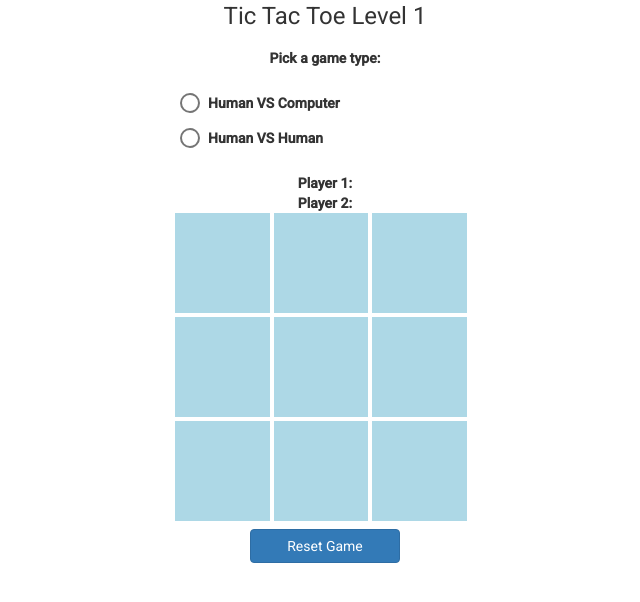
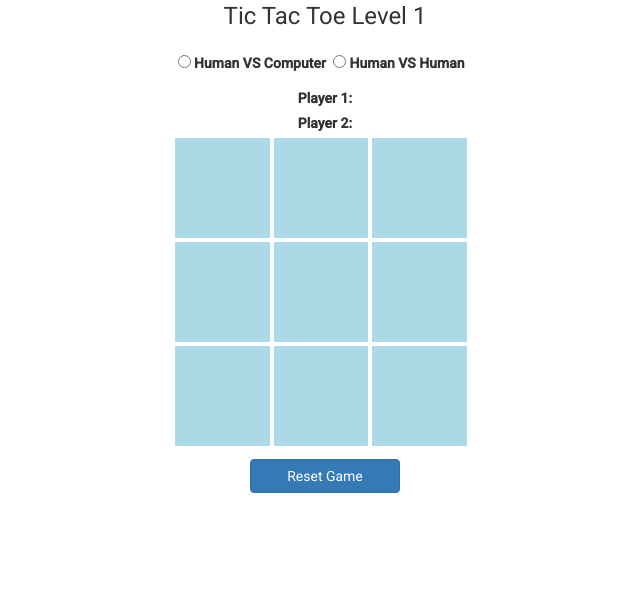
Before and after one commit to DanielJosephSerna/TicTacToeAngular3, an Angular app in the folder tic-tac-toe3/: page / in a window 1280 px wide. Shown: the top 602 px of the page, without its empty margins (315-955 px from the left). Built offline with nearby package versions, Linux system fonts and the light colour scheme.

Commit message:
refactored to use radio buttons for game type

```diff
--- a/tic-tac-toe3/src/app/app.module.ts
+++ b/tic-tac-toe3/src/app/app.module.ts
@@ -7,7 +7,7 @@ import { GameService } from './services/game.service';
 import { HttpClientModule } from '@angular/common/http';
 import { MaterialModule } from './material/material.module';
 import { BrowserAnimationsModule } from '@angular/platform-browser/animations';
-import { FormsModule } from '@angular/forms';
+import { ReactiveFormsModule } from '@angular/forms';
 
 @NgModule({
   declarations: [
@@ -19,7 +19,7 @@ import { FormsModule } from '@angular/forms';
     HttpClientModule,
     MaterialModule,
     BrowserAnimationsModule,
-    FormsModule
+    ReactiveFormsModule
   ],
   providers: [GameService],
   bootstrap: [AppComponent]
--- a/tic-tac-toe3/src/app/components/game/game.component.html
+++ b/tic-tac-toe3/src/app/components/game/game.component.html
@@ -2,18 +2,26 @@
     <h1>Tic Tac Toe Level 1</h1>
 
     <div class="pt-2"></div>
-    <div>
-        <label>Pick a game type:</label>
-        <mat-radio-group class="radio-group" [(ngModel)]="gameChoice">
-            <mat-radio-button
-            class="radio-button"
-            *ngFor="let choice of choices"
-            [value]="choice"
-            [disabled]="disableAfterFirstMove()">
-                {{choice}}
-            </mat-radio-button>
-        </mat-radio-group>
-    </div>
+    <form [formGroup]="controlsFormGroup" class="mb-3">
+        <div class="form-check-inline">
+            <label class="form-check-label">
+                <input type="radio"
+                    class="form-check-input"
+                    formControlName="radioExample"
+                    (click)="setUpGame()"
+                    value="HVC" />Human VS Computer
+            </label>
+        </div>
+        <div class="form-check-inline">
+            <label class="form-check-label">
+                <input type="radio"
+                    class="form-check-input"
+                    formControlName="radioExample"
+                    (click)="setUpGame()"
+                    value="HVH" />Human VS Human
+            </label>
+        </div>
+    </form>
 
     <div class="pt-2"></div>
     <span><b>Player 1:</b> {{playerOne}}</span><br>
@@ -37,9 +45,8 @@
     </div>
     <div class="pt-2"></div>
 
-    <button class="btn btn-primary new-game"
+    <button class="btn btn-primary mb-3 new-game"
             (click)="resetGame()">Reset Game</button>
     <div class="pt-2"></div>
 
-    <h4 *ngIf="gameOver"><b>Winner:</b> {{game.winnerPlayer}}</h4>
 </div>
--- a/tic-tac-toe3/src/app/components/game/game.component.ts
+++ b/tic-tac-toe3/src/app/components/game/game.component.ts
@@ -1,4 +1,5 @@
 import { Component, OnInit } from '@angular/core';
+import { FormBuilder, FormControl, FormGroup } from '@angular/forms';
 import { Game } from 'src/app/models/game';
 import { Tiles } from 'src/app/models/tiles';
 import { GameService } from 'src/app/services/game.service';
@@ -10,26 +11,136 @@ import { GameService } from 'src/app/services/game.service';
 })
 export class GameComponent implements OnInit {
 
-  choices: string[] = ['Human VS Computer', 'Human VS Human'];
-  gameChoice: string;
-  firstMove: boolean;
+  controlsFormGroup: FormGroup;
+  radioExample: FormControl = new FormControl;
+  radioTouched: boolean = false;
+
   playerOne: string;
   playerTwo: string;
-  state: string;
   game: Game;
   tiles: Tiles[];
 
 
-  constructor(private gameService: GameService) { }
+  constructor(private fb: FormBuilder, private gameService: GameService) { }
 
   ngOnInit() {
-    // this.getGame();
 
-    this.gameChoice = '';
-    this.firstMove = false;
-    this.playerOne = '';
-    this.playerTwo = '';
-    this.state = '';
+    this.controlsFormGroup = this.fb.group({
+      radioExample: this.radioExample
+    })
+
+    this.resetGame();
+  }
+
+  get gameOver(): boolean {
+    if(this.game.status === "OVER") {
+
+      return true;
+    } else if(this.game.status === "TIE") {
+
+      return true;
+    }
+    return false;
+  }
+
+  getDummy2() {
+    this.controlsFormGroup.reset();
+
+  }
+
+  setUpGame() {
+
+    this.controlsFormGroup.get('radioExample').valueChanges.subscribe(value => {
+
+      this.radioTouched = true;
+
+      if(value == 'HVC') {
+
+        this.gameService.getNewHumanComputerGame().subscribe( data => {
+          this.game = data;
+
+          this.tiles = [
+            {text: this.game.board.boardArr[0], cols: 1, rows: 1, color: 'lightblue', font: 72, position: 0},
+            {text: this.game.board.boardArr[1], cols: 1, rows: 1, color: 'lightblue', font: 72, position: 1},
+            {text: this.game.board.boardArr[2], cols: 1, rows: 1, color: 'lightblue', font: 72, position: 2},
+            {text: this.game.board.boardArr[3], cols: 1, rows: 1, color: 'lightblue', font: 72, position: 3},
+            {text: this.game.board.boardArr[4], cols: 1, rows: 1, color: 'lightblue', font: 72, position: 4},
+            {text: this.game.board.boardArr[5], cols: 1, rows: 1, color: 'lightblue', font: 72, position: 5},
+            {text: this.game.board.boardArr[6], cols: 1, rows: 1, color: 'lightblue', font: 72, position: 6},
+            {text: this.game.board.boardArr[7], cols: 1, rows: 1, color: 'lightblue', font: 72, position: 7},
+            {text: this.game.board.boardArr[8], cols: 1, rows: 1, color: 'lightblue', font: 72, position: 8}
+          ];
+
+          this.playerOne = this.game.playerList[0].type;
+          this.playerTwo = this.game.playerList[1].type;
+        });
+      } else {
+
+
+      }
+    });
+  }
+
+  move(boardPosition: number) {
+
+    if(this.radioTouched && this.game != null) {
+
+      if(!this.gameOver) {
+
+        if(this.tiles[boardPosition].text === " ") {
+
+          let countSpace = 0; let gameSpace = 0;
+
+          this.game.playerList[1].move = boardPosition;
+          this.game.playerList[0].move = boardPosition;
+
+          if(this.controlsFormGroup.get('radioExample').value == 'HVC') {
+
+            this.gameService.performHumanAndComputerMove(this.game).subscribe(postData => {
+
+              for(let i = 0; i < 9; i=i+1) {
+
+                this.tiles[i].text = postData.board.boardArr[i];
+              }
+
+              this.game = postData;
+
+              for(let i = 0; i < 9; i=i+1) {
+
+                if(this.tiles[i].text === " ") {
+
+                  countSpace = countSpace + 1;
+                }
+
+                if(this.game.board.boardArr[i] == ' ') {
+                  gameSpace = gameSpace + 1;
+                }
+              }
+
+              if(postData.status === "OVER") {
+
+                for(let i = 0; i < 3; i=i+1) {
+
+                  this.tiles[postData.winningLine[i]].color = 'palegreen';
+                }
+              }
+            });
+          } else {
+
+
+          }
+        }
+      }
+    }
+  }
+
+  resetGame() {
+
+    this.controlsFormGroup.reset();
+
+    this.playerOne = ' ';
+    this.playerTwo = ' ';
+    this.game = null;
 
     this.tiles = [
       {text: ' ', cols: 1, rows: 1, color: 'lightblue', font: 72, position: 0},
@@ -43,131 +154,4 @@ export class GameComponent implements OnInit {
       {text: ' ', cols: 1, rows: 1, color: 'lightblue', font: 72, position: 8}
     ];
   }
-
-  disableAfterFirstMove() {
-    if(this.firstMove) {
-
-      return true;
-    }
-    return false
-  }
-
-  get gameOver(): boolean {
-    if(this.state === "OVER") {
-
-      for(let i = 0; i < 3; i=i+1) {
-        this.tiles[this.game.winningLine[i]].color = 'palegreen';
-      }
-
-      return true;
-    } else if(this.state === "TIE") {
-
-      return true;
-    }
-    return false;
-  }
-
-  get getGame(): Game {
-
-    if(this.gameChoice === 'Human VS Computer') {
-
-      this.gameService.getNewHumanComputerGame().subscribe( data => {
-
-        this.game = data;console.log("GAME: " + this.game);
-      });
-    } else {
-
-      console.log("Need backend implementation");
-    }
-
-    return this.game;
-  }
-
-  move(tempPosition: number) {
-
-    let moveGame: Game;
-    if(this.gameChoice !== '') {
-
-      if(this.firstMove == false) {
-
-        moveGame = this.getGame;console.log("Move " + moveGame);
-        this.firstMove = true;
-
-        this.tiles = [
-          {text: moveGame.board.boardArr[0], cols: 1, rows: 1, color: 'lightblue', font: 72, position: 0},
-          {text: moveGame.board.boardArr[1], cols: 1, rows: 1, color: 'lightblue', font: 72, position: 1},
-          {text: moveGame.board.boardArr[2], cols: 1, rows: 1, color: 'lightblue', font: 72, position: 2},
-          {text: moveGame.board.boardArr[3], cols: 1, rows: 1, color: 'lightblue', font: 72, position: 3},
-          {text: moveGame.board.boardArr[4], cols: 1, rows: 1, color: 'lightblue', font: 72, position: 4},
-          {text: moveGame.board.boardArr[5], cols: 1, rows: 1, color: 'lightblue', font: 72, position: 5},
-          {text: moveGame.board.boardArr[6], cols: 1, rows: 1, color: 'lightblue', font: 72, position: 6},
-          {text: moveGame.board.boardArr[7], cols: 1, rows: 1, color: 'lightblue', font: 72, position: 7},
-          {text: moveGame.board.boardArr[8], cols: 1, rows: 1, color: 'lightblue', font: 72, position: 8}
-        ];
-
-        this.playerOne = moveGame.playerList[0].type;
-        this.playerTwo = moveGame.playerList[1].type;
-        this.state = moveGame.stateOfPlay;
-      }
-
-      if(!this.gameOver) {
-
-        if(this.tiles[tempPosition].text === " ") {
-
-          // make service call for /play/human-computer
-          this.game.playerList[0].move = tempPosition;
-
-          this.gameService.performHumanAndComputerMove(this.game).subscribe(postData => {
-
-            for(let i = 0; i < 9; i=i+1) {
-              this.tiles[i].text = postData.board.boardArr[i];
-            }
-
-            this.game = postData;
-          });
-
-        }
-
-      }
-
-    }
-
-  }
-
-  resetGame() {
-
-    this.gameChoice = '';
-    this.firstMove = false;
-    this.playerOne = '';
-    this.playerTwo = '';
-    this.state = '';
-
-    // this.game.winnerPiece = " "; // reset the game model
-    // this.game.winnerPlayer = " ";
-    // this.game.winningLine = [0, 0, 0];
-    // this.game.typeOfGame = "HUMAN VS COMPUTER";
-    // this.game.stateOfPlay = "ONGOING";
-    // this.game.board.boardArr = [" ", " ", " ", " ", " ", " ", " ", " ", " "];
-    // this.game.lastPlayer.lastPiece = "O";
-    // this.game.lastPlayer.previousPlayer = "COMPUTER";
-    // this.game.playerList[0].type = "HUMAN1";
-    // this.game.playerList[0].piece = "X";
-    // this.game.playerList[0].move = 0;
-    // this.game.playerList[1].type = "COMPUTER";
-    // this.game.playerList[1].piece = "O";
-    // this.game.playerList[1].move = 0;
-
-    this.tiles = [
-      {text: ' ', cols: 1, rows: 1, color: 'lightblue', font: 72, position: 0},
-      {text: ' ', cols: 1, rows: 1, color: 'lightblue', font: 72, position: 1},
-      {text: ' ', cols: 1, rows: 1, color: 'lightblue', font: 72, position: 2},
-      {text: ' ', cols: 1, rows: 1, color: 'lightblue', font: 72, position: 3},
-      {text: ' ', cols: 1, rows: 1, color: 'lightblue', font: 72, position: 4},
-      {text: ' ', cols: 1, rows: 1, color: 'lightblue', font: 72, position: 5},
-      {text: ' ', cols: 1, rows: 1, color: 'lightblue', font: 72, position: 6},
-      {text: ' ', cols: 1, rows: 1, color: 'lightblue', font: 72, position: 7},
-      {text: ' ', cols: 1, rows: 1, color: 'lightblue', font: 72, position: 8}
-    ];
-  }
-
 }
--- a/tic-tac-toe3/src/app/models/last-player.ts
+++ /dev/null
@@ -1,4 +0,0 @@
-export class LastPlayer {
-    previousPlayer: string;
-    lastPiece: string;
-}
--- a/tic-tac-toe3/src/index.html
+++ b/tic-tac-toe3/src/index.html
@@ -8,6 +8,7 @@
   <link rel="icon" type="image/x-icon" href="favicon.ico">
   <link href="https://fonts.googleapis.com/css?family=Roboto:300,400,500&display=swap" rel="stylesheet">
   <link href="https://fonts.googleapis.com/icon?family=Material+Icons" rel="stylesheet">
+  <link rel="stylesheet" href="https://maxcdn.bootstrapcdn.com/bootstrap/4.0.0/css/bootstrap.min.css" integrity="sha384-Gn5384xqQ1aoWXA+058RXPxPg6fy4IWvTNh0E263XmFcJlSAwiGgFAW/dAiS6JXm" crossorigin="anonymous">
 </head>
 <body class="mat-typography">
   <app-root></app-root>
```
Also changed, not shown: tic-tac-toe3/src/app/models/game.ts (+1 -6 lines).
